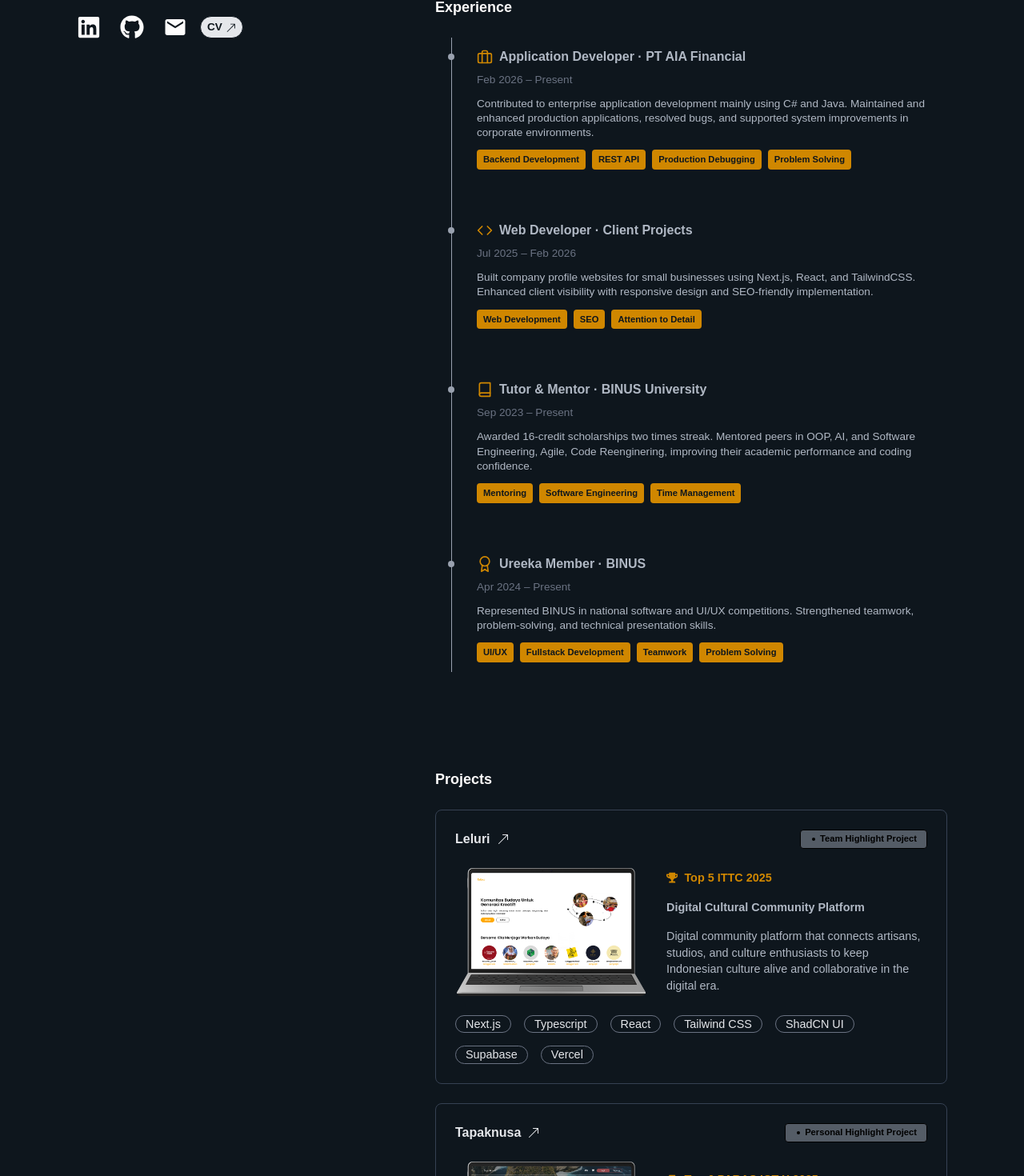
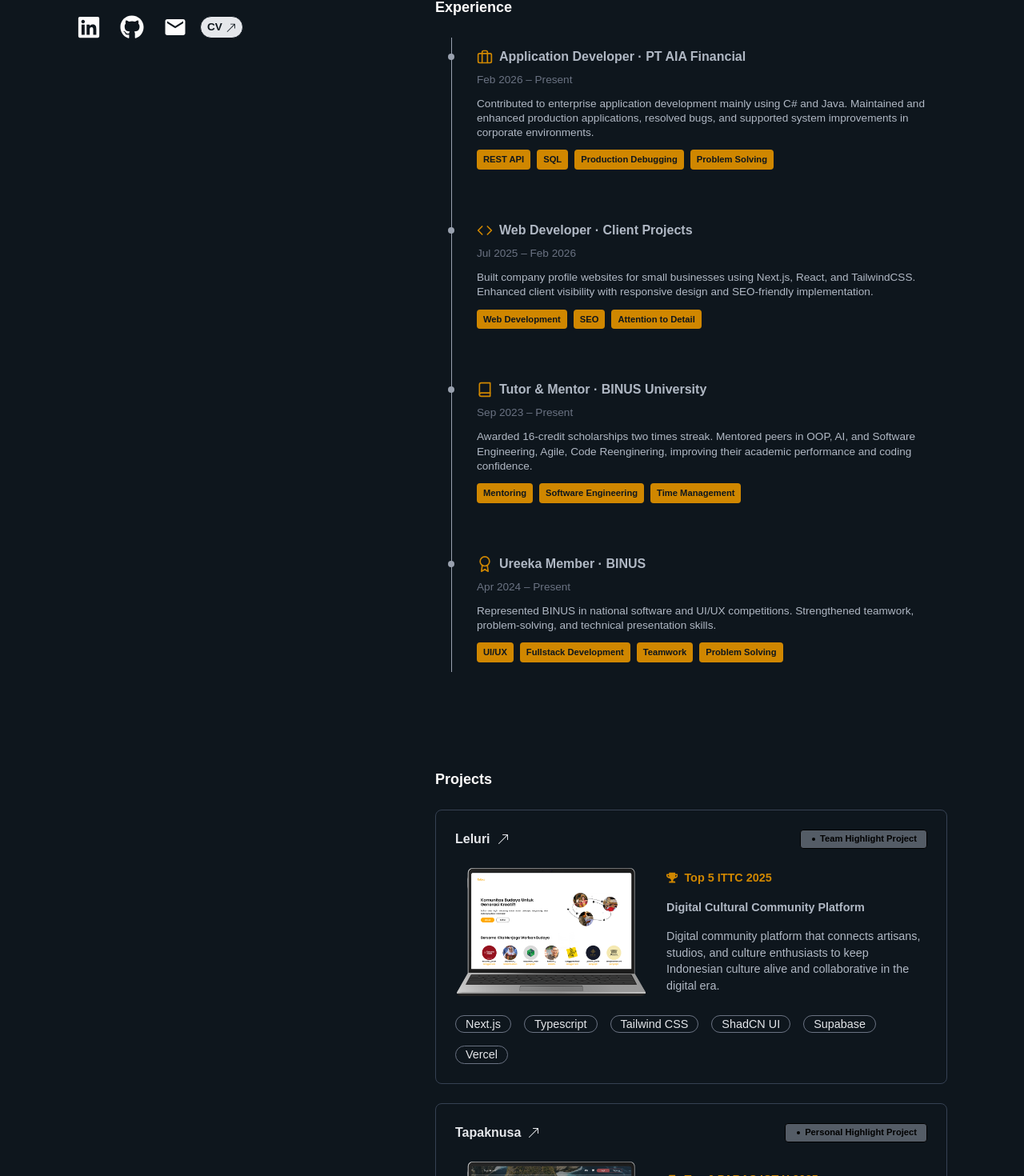
Before and after one commit to medlynhan/medlynaa, a Next.js app: page / in a window 1280 px wide. Shown: the part 521-1991 px from the top of the page at 80% size. Built offline with nearby package versions, Linux system fonts and the light colour scheme.

Commit message:
fix tech stack

```diff
--- a/src/components/experienceSection.jsx
+++ b/src/components/experienceSection.jsx
@@ -8,8 +8,8 @@
     description:
       "Contributed to enterprise application development mainly using C# and Java. Maintained and enhanced production applications, resolved bugs, and supported system improvements in corporate environments.",
     skills: [
-      "Backend Development",
       "REST API",
+      "SQL",
       "Production Debugging",
       "Problem Solving",
     ],
--- a/src/components/projectsSection.jsx
+++ b/src/components/projectsSection.jsx
@@ -8,7 +8,7 @@
     projectType: "Digital Cultural Community Platform",
     description:
       "Digital community platform that connects artisans, studios, and culture enthusiasts to keep Indonesian culture alive and collaborative in the digital era.",
-    proglang: ["Next.js", "Typescript", "React", "Tailwind CSS", "ShadCN UI", "Supabase", "Vercel"],
+    proglang: ["Next.js", "Typescript", "Tailwind CSS", "ShadCN UI", "Supabase", "Vercel"],
     link: "https://leluri.vercel.app/",
     imageLink: "/leluri.png",
     achievement : "Top 5 ITTC 2025 ",
```
Also changed, not shown: .refact/buddy/state.json, 2 other files (tests, documents, lock files or other folders).
